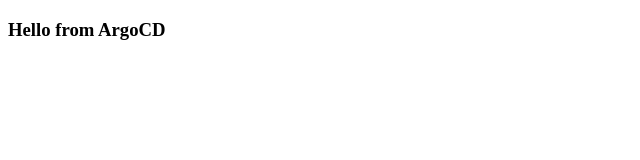
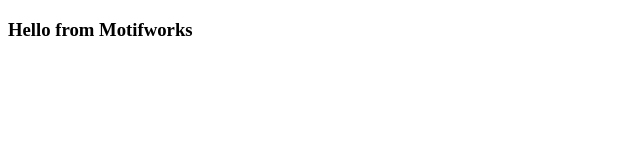
Before and after one commit to jawanjalShiva/demo-argo, a plain HTML site: page index.html in a window 1280 px wide. Shown: the full height of the page, 0-640 px from the left. Drawn offline with Linux system fonts and the light colour scheme.

Commit message:
Updated content

```diff
--- a/index.html
+++ b/index.html
@@ -4,9 +4,9 @@
     <meta charset="UTF-8">
     <meta http-equiv="X-UA-Compatible" content="IE=edge">
     <meta name="viewport" content="width=device-width, initial-scale=1.0">
-    <title>AWS EKS</title>
+    <title>Argocd Demo</title>
 </head>
 <body>
-    <h3>Hello from ArgoCD</h3>
+    <h3>Hello from Motifworks</h3>
 </body>
 </html>
```
